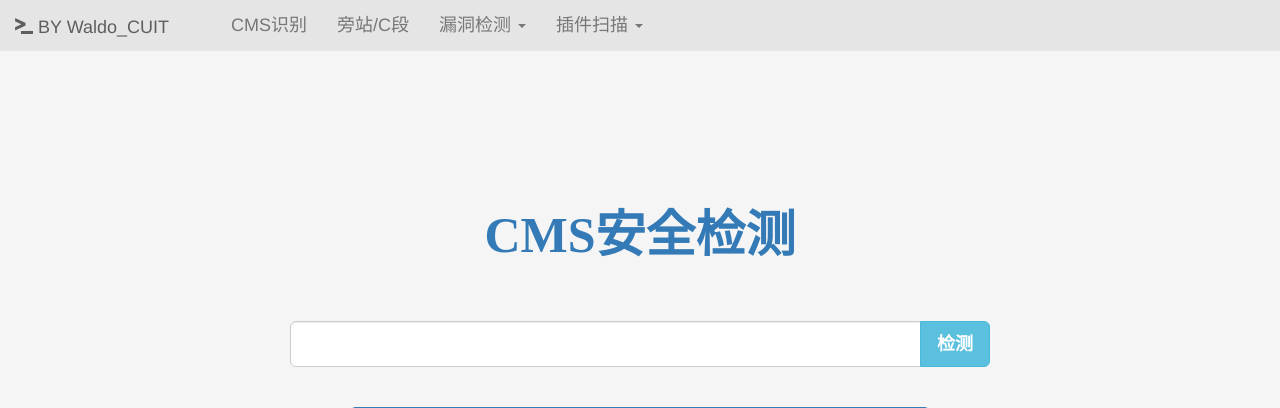
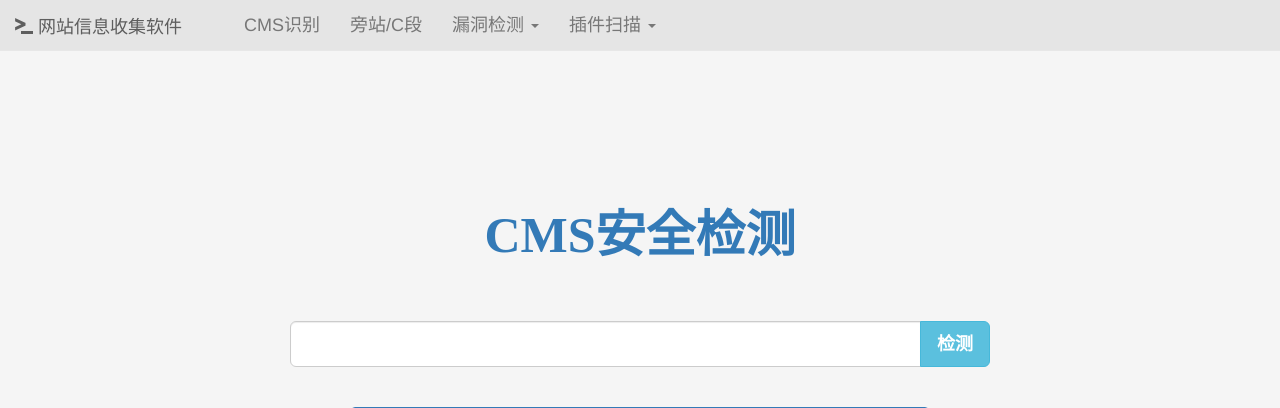
Before and after one commit to WaIdo/infocollecttool, a Flask app: page /cms in a window 1280 px wide. Shown: the top 408 px of the page. Run offline with Flask 2, Linux system fonts and the light colour scheme; parts of the project's set-up code (start-up, migrations or seed data) failed here and were passed over; some libraries are stand-ins or nearby versions.

Commit message:
Update base.html

```diff
--- a/scanner/templates/base.html
+++ b/scanner/templates/base.html
@@ -5,7 +5,7 @@
     {% if title %}
     <title>{{title}} - online tools</title>
     {% else %}
-    <title>BY Waldo_CUIT</title>
+    <title>网站信息收集软件</title>
     {% endif %}
     <script src="https://lib.baomitu.com/jquery/3.3.1/jquery.min.js"></script>
     <script src="https://lib.baomitu.com/twitter-bootstrap/3.3.7/js/bootstrap.min.js"></script>
@@ -24,7 +24,7 @@
 <div class="navbar navbar-default navbar-fixed-top" role="navigation">
     <!-- 导航条标题-->
   　<div class="navbar-header">
-  　    <a href="/" class="navbar-brand"><span class="glyphicon glyphicon-console" aria-hidden="true"></span>&nbsp;BY Waldo_CUIT</a>
+  　    <a href="/" class="navbar-brand"><span class="glyphicon glyphicon-console" aria-hidden="true"></span>&nbsp;网站信息收集软件</a>
   　</div>
   <!-- 基础导航条-->
   <ul class="nav navbar-nav a_li">
```
